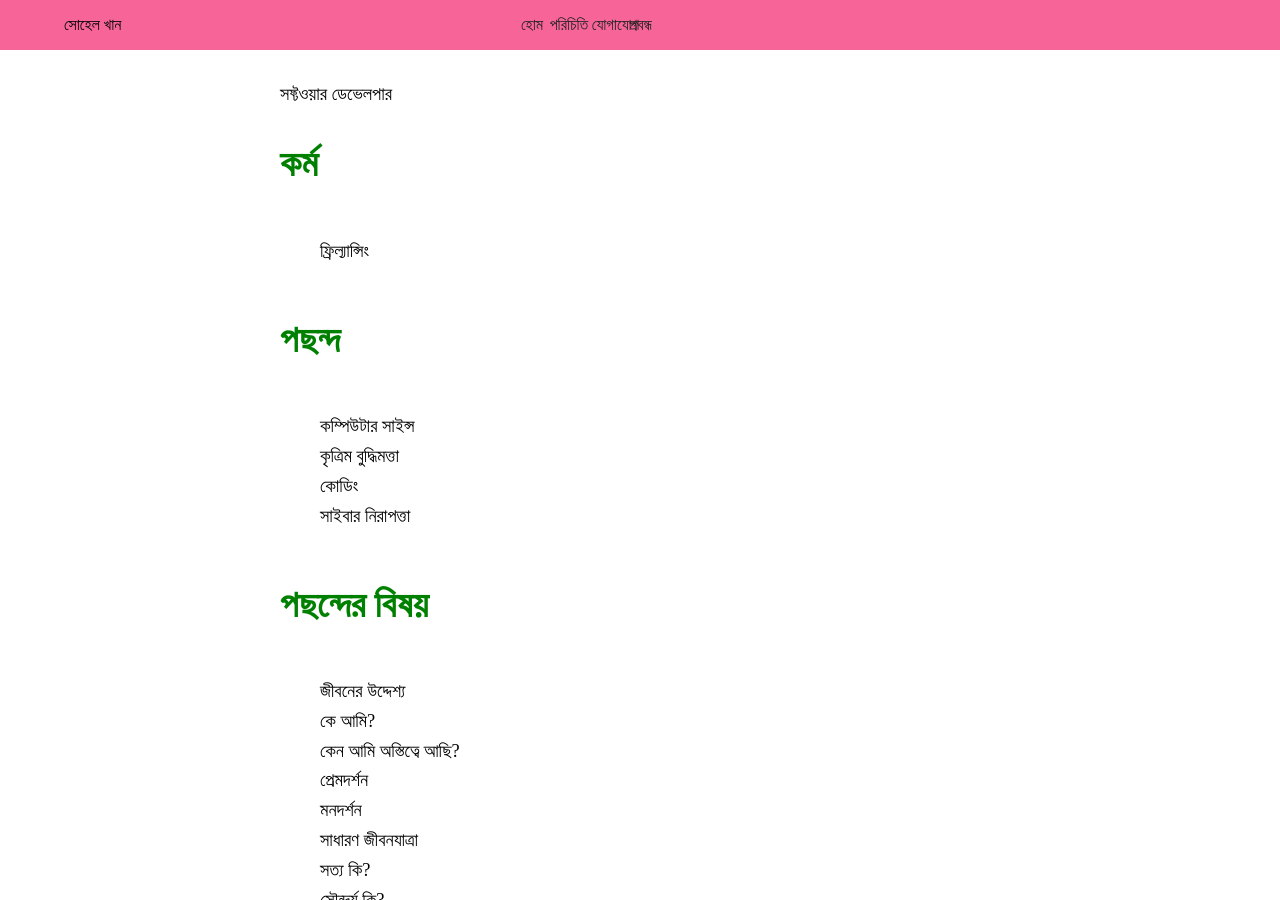
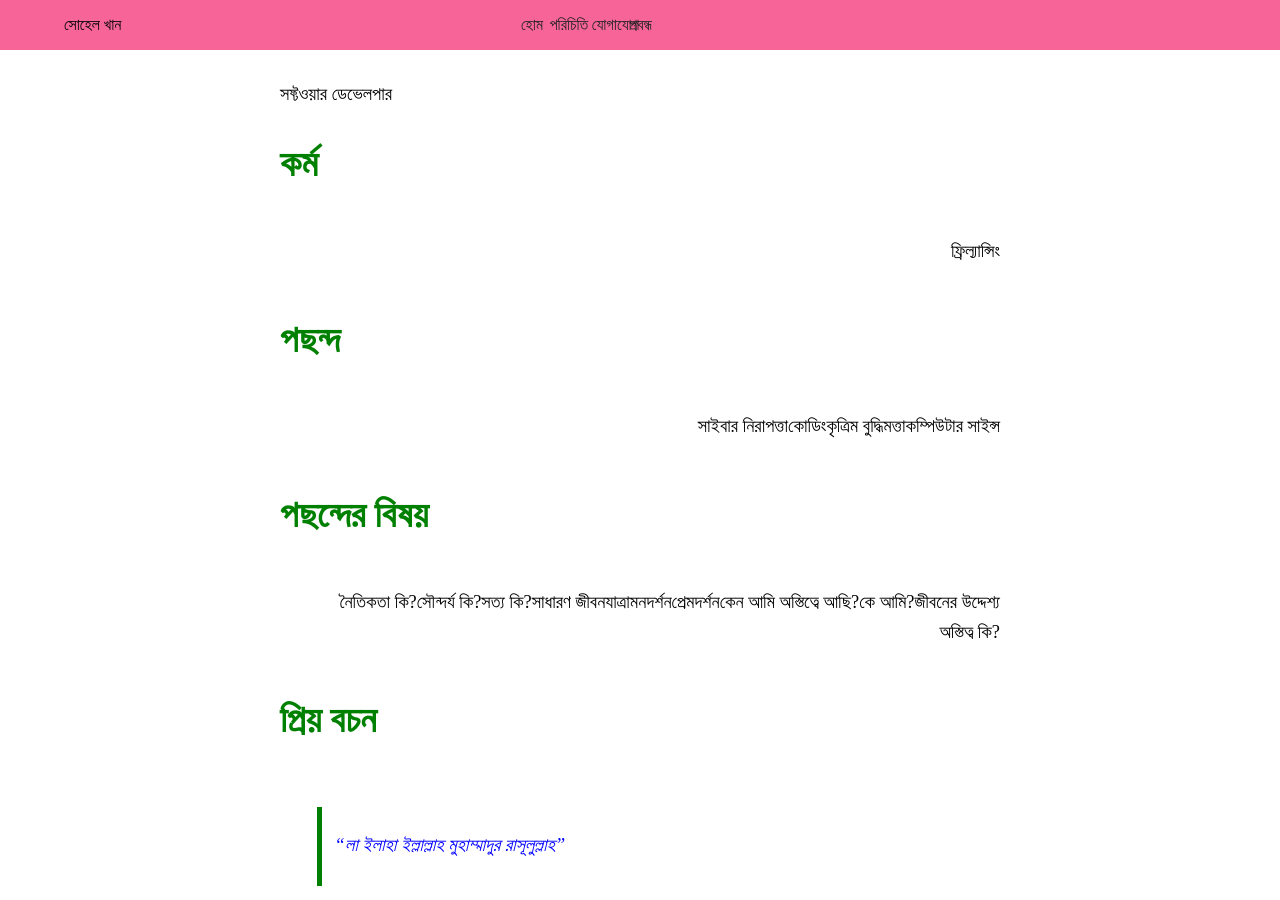
Before and after one commit to sohelkhanz/sohelkhanz.github.io, a Jekyll site: the page built from index.md, in a window 1280 px wide and 900 px high. Built offline with Jekyll 4.4.1, drawn with Linux system fonts in a browser that asks for light colours.

Commit message:
Update style.css

```diff
--- a/assets/css/style.css
+++ b/assets/css/style.css
@@ -104,6 +104,7 @@ header {
     display: -webkit-flex;     /* NEW - Chrome */
     display: flex;             /* NEW, Spec - Opera 12.1, Firefox 20+ */
 }
+ul li { float: right; }
 li a {
     width: 20%;
     height: inherit;
```
